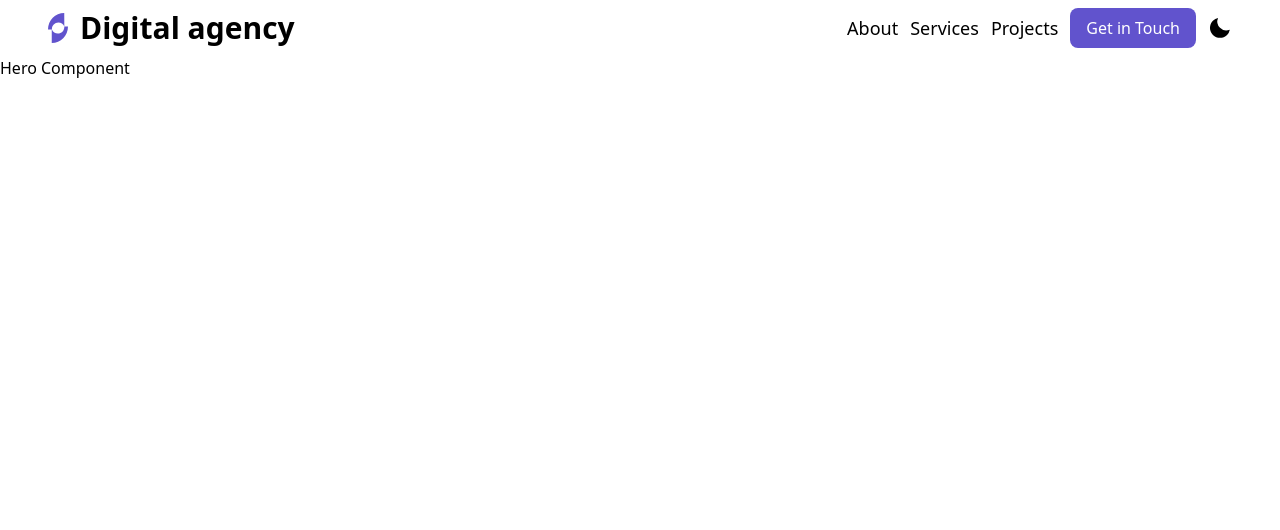
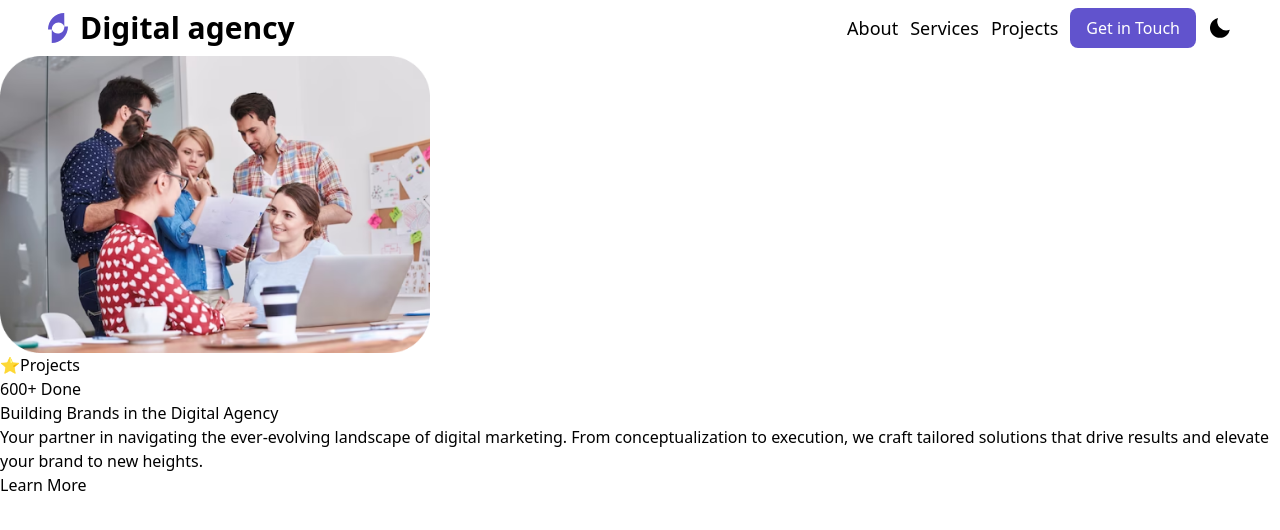
Before and after one commit to wacho91/digital-agency, a React (Vite) app: page / in a window 1280 px wide. Shown: the top 530 px of the page. Built offline with nearby package versions, Linux system fonts and the light colour scheme.

Commit message:
Arquitecture  hero component

```diff
--- a/src/Component/Hero/Hero.jsx
+++ b/src/Component/Hero/Hero.jsx
@@ -1,9 +1,43 @@
 
+import YellowCar from "../../assets/website/team.png";
 
 const Hero = () => {
   return (
     <div>
-        Hero Component
+        <div>
+            <div>
+                {/* Image section */}
+                <div>
+                    <img
+                        src={YellowCar}
+                        alt="Image"
+                        className="w-full sm:max-w-[280px] md:max-w-[430px]"
+                    />
+                    <div>
+                        <p>⭐Projects</p>
+                        <h1>
+                            600+ <span>Done</span>
+                        </h1>
+                    </div>
+                </div>
+                {/* Text section */}
+                <div>
+                    <h1>
+                        Building Brands in the{" "}
+                        <span>Digital Agency</span>
+                    </h1>
+                    <p>
+                        Your partner in navigating the ever-evolving landscape of digital
+                        marketing. From conceptualization to execution, we craft tailored
+                        solutions that drive results and elevate your brand to new
+                        heights.
+                    </p>
+                    <button>
+                        Learn More
+                    </button>
+                </div>
+            </div>
+        </div>
     </div>
   )
 }
```
